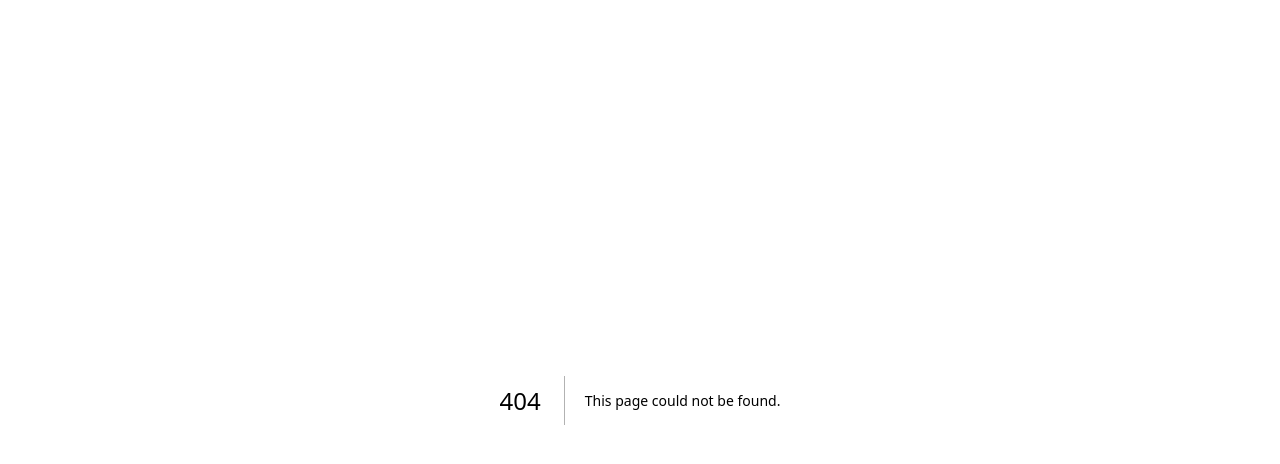
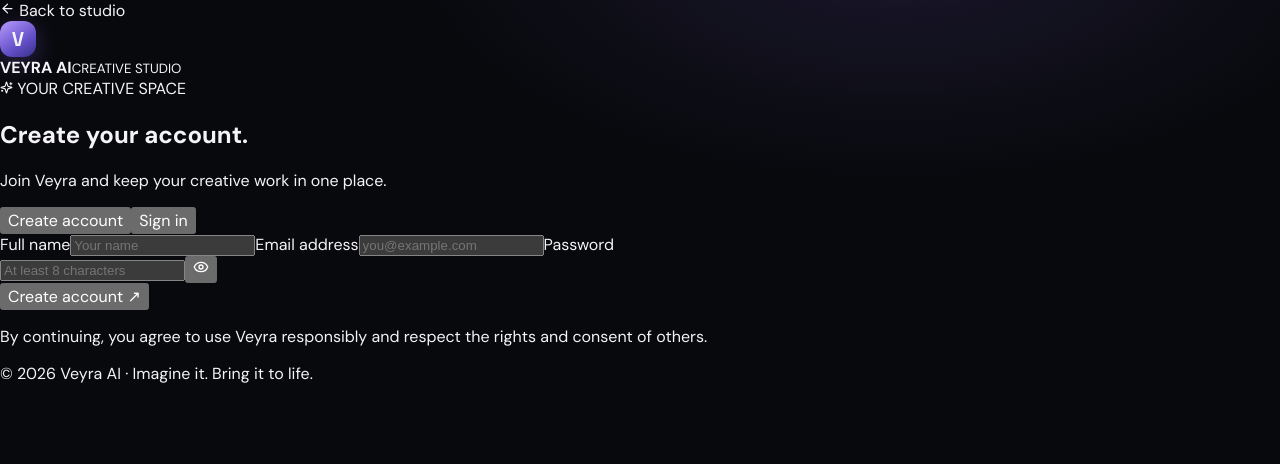
Before and after one commit to marceloaugustolealtst-source/Veyra-AI, a Next.js app: page /auth in a window 1280 px wide. Before the commit this address had no page. Shown: the top 464 px of the page. Built offline with nearby package versions, Linux system fonts and the light colour scheme.

Commit message:
Build Veyra account sign-up and sign-in page

```diff
--- /dev/null
+++ b/app/auth/page.tsx
@@ -0,0 +1,108 @@
+"use client";
+
+import Link from "next/link";
+import { FormEvent, useState } from "react";
+import { useRouter } from "next/navigation";
+import { ArrowLeft, Eye, EyeOff, Sparkles } from "lucide-react";
+import { createClient } from "@/lib/supabase/client";
+
+type AuthMode = "signin" | "signup";
+
+export default function AuthPage() {
+  const router = useRouter();
+  const [mode, setMode] = useState<AuthMode>("signup");
+  const [fullName, setFullName] = useState("");
+  const [email, setEmail] = useState("");
+  const [password, setPassword] = useState("");
+  const [showPassword, setShowPassword] = useState(false);
+  const [busy, setBusy] = useState(false);
+  const [error, setError] = useState("");
+  const [notice, setNotice] = useState("");
+
+  async function handleSubmit(event: FormEvent<HTMLFormElement>) {
+    event.preventDefault();
+    setBusy(true);
+    setError("");
+    setNotice("");
+
+    try {
+      const supabase = createClient();
+
+      if (mode === "signup") {
+        const { data, error: authError } = await supabase.auth.signUp({
+          email,
+          password,
+          options: {
+            data: { full_name: fullName.trim() },
+            emailRedirectTo: `${window.location.origin}/auth/callback`,
+          },
+        });
+
+        if (authError) throw authError;
+
+        if (data.session) {
+          router.replace("/");
+          router.refresh();
+        } else {
+          setNotice("Your account has been created. Check your email for the confirmation link, then return here to sign in.");
+        }
+      } else {
+        const { error: authError } = await supabase.auth.signInWithPassword({ email, password });
+        if (authError) throw authError;
+        router.replace("/");
+        router.refresh();
+      }
+    } catch (cause) {
+      setError(cause instanceof Error ? cause.message : "Something went wrong. Please try again.");
+    } finally {
+      setBusy(false);
+    }
+  }
+
+  return (
+    <main className="auth-page">
+      <div className="auth-glow auth-glow-one" />
+      <div className="auth-glow auth-glow-two" />
+      <Link href="/" className="auth-back"><ArrowLeft size={15} /> Back to studio</Link>
+      <section className="auth-card">
+        <Link href="/" className="auth-brand">
+          <span className="brand-mark">V</span>
+          <span><strong>VEYRA AI</strong><small>CREATIVE STUDIO</small></span>
+        </Link>
+        <div className="auth-kicker"><Sparkles size={13} /> YOUR CREATIVE SPACE</div>
+        <h1>{mode === "signup" ? "Create your account." : "Welcome back."}</h1>
+        <p className="auth-intro">{mode === "signup" ? "Join Veyra and keep your creative work in one place." : "Sign in to continue to your Veyra workspace."}</p>
+
+        <div className="auth-switch" role="tablist" aria-label="Account access">
+          <button type="button" className={mode === "signup" ? "current" : ""} onClick={() => { setMode("signup"); setError(""); setNotice(""); }}>Create account</button>
+          <button type="button" className={mode === "signin" ? "current" : ""} onClick={() => { setMode("signin"); setError(""); setNotice(""); }}>Sign in</button>
+        </div>
+
+        <form className="auth-form" onSubmit={handleSubmit}>
+          {mode === "signup" && (
+            <label>
+              <span>Full name</span>
+              <input autoComplete="name" value={fullName} onChange={(event) => setFullName(event.target.value)} placeholder="Your name" required maxLength={80} />
+            </label>
+          )}
+          <label>
+            <span>Email address</span>
+            <input type="email" autoComplete="email" value={email} onChange={(event) => setEmail(event.target.value)} placeholder="you@example.com" required />
+          </label>
+          <label>
+            <span>Password</span>
+            <div className="password-field">
+              <input type={showPassword ? "text" : "password"} autoComplete={mode === "signup" ? "new-password" : "current-password"} value={password} onChange={(event) => setPassword(event.target.value)} placeholder="At least 8 characters" minLength={8} required />
+              <button type="button" aria-label={showPassword ? "Hide password" : "Show password"} onClick={() => setShowPassword((value) => !value)}>{showPassword ? <EyeOff size={16} /> : <Eye size={16} />}</button>
+            </div>
+          </label>
+          {error && <p className="auth-feedback auth-error" role="alert">{error}</p>}
+          {notice && <p className="auth-feedback auth-success" role="status">{notice}</p>}
+          <button className="auth-submit" type="submit" disabled={busy}>{busy ? "Please wait…" : mode === "signup" ? "Create account" : "Sign in"} <span>↗</span></button>
+        </form>
+        <p className="auth-legal">By continuing, you agree to use Veyra responsibly and respect the rights and consent of others.</p>
+      </section>
+      <p className="auth-foot">© 2026 Veyra AI · Imagine it. Bring it to life.</p>
+    </main>
+  );
+}
```
